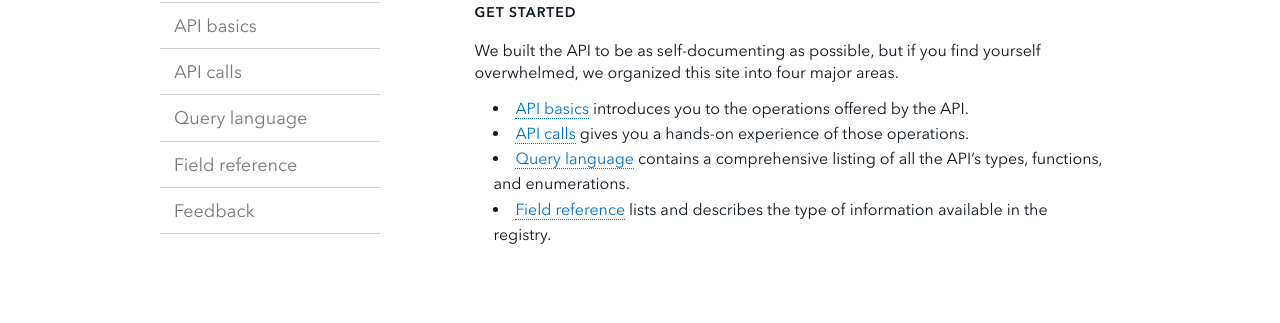
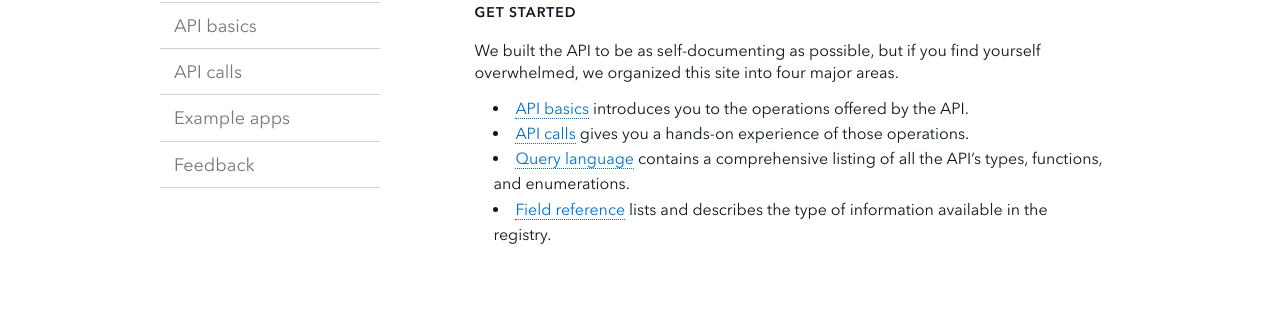
Before and after one commit to GSA/social-media-registry-api, a Jekyll site: the page built from index.md, in a window 1280 px wide. Shown: the part 392-715 px from the top of the page. Built offline with Jekyll 4.4.1, drawn with Linux system fonts in a browser that asks for light colours; Markdown is read by kramdown in place of the engine named in the settings.

Commit message:
cleaning up nav

```diff
--- a/_includes/nav.html
+++ b/_includes/nav.html
@@ -4,10 +4,9 @@
     <nav>
         <ul>
           <li><a href="index.html" class="overview">Overview</a></li>
-          <li><a href="basics.html" class="basics">API basics</a></li>
-          <li><a href="console/" class="console">API calls</a></li>
-          <li><a href="queries.html" class="queries">Query language</a></li>
-          <li><a href="fields.html" class="fields">Field reference</a></li>
+          <li><a href="basics" class="basics">API basics</a></li>
+          <li><a href="calls" class="console">API calls</a></li>
+          <li><a href="apps" class="fields">Example apps</a></li>
           <li><a href="https://github.com/GSA/social-media-registry-api/issues" target="_blank" class="contribute">Feedback</a></li>
         </ul>
     </nav>
```
